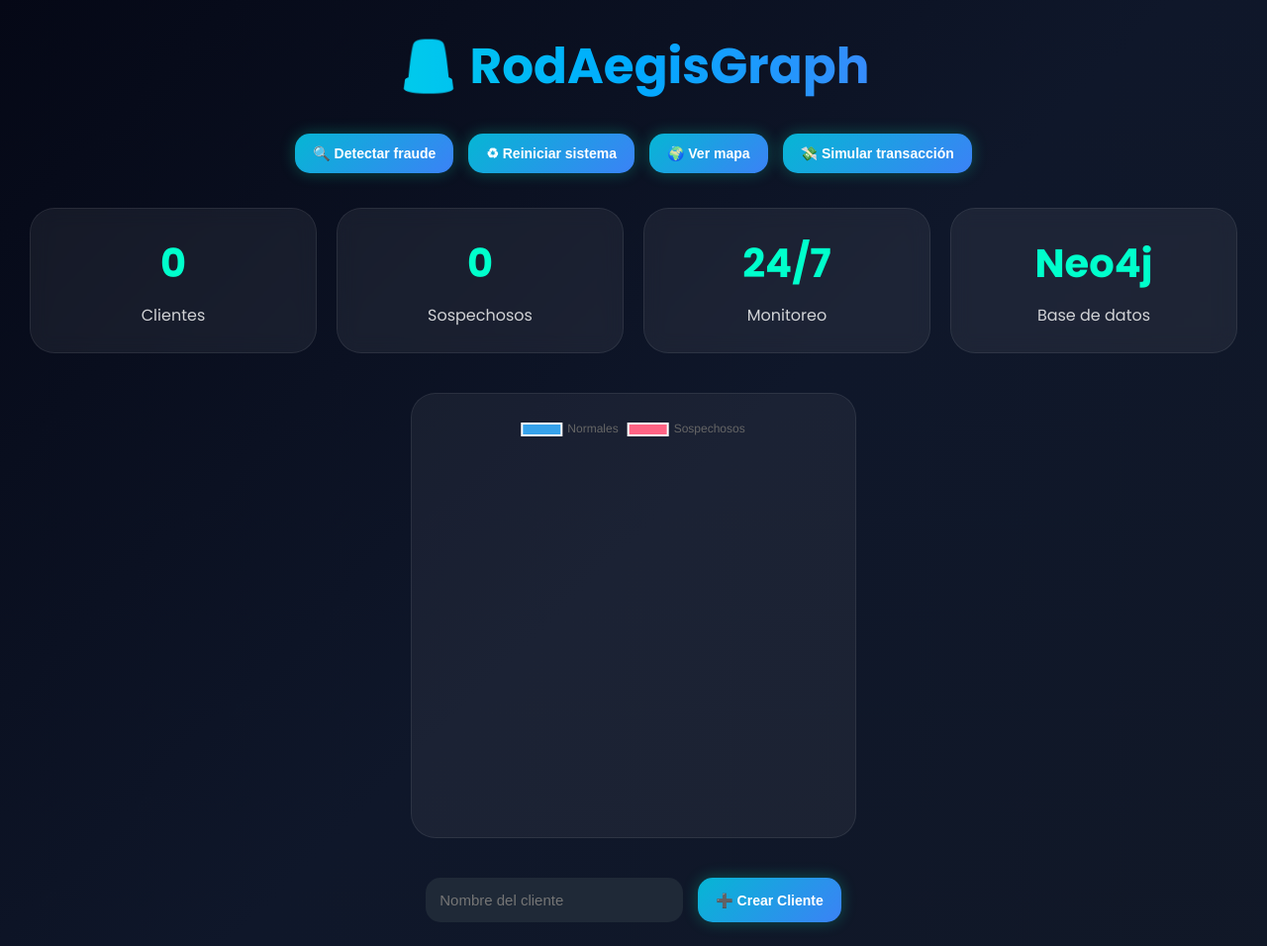
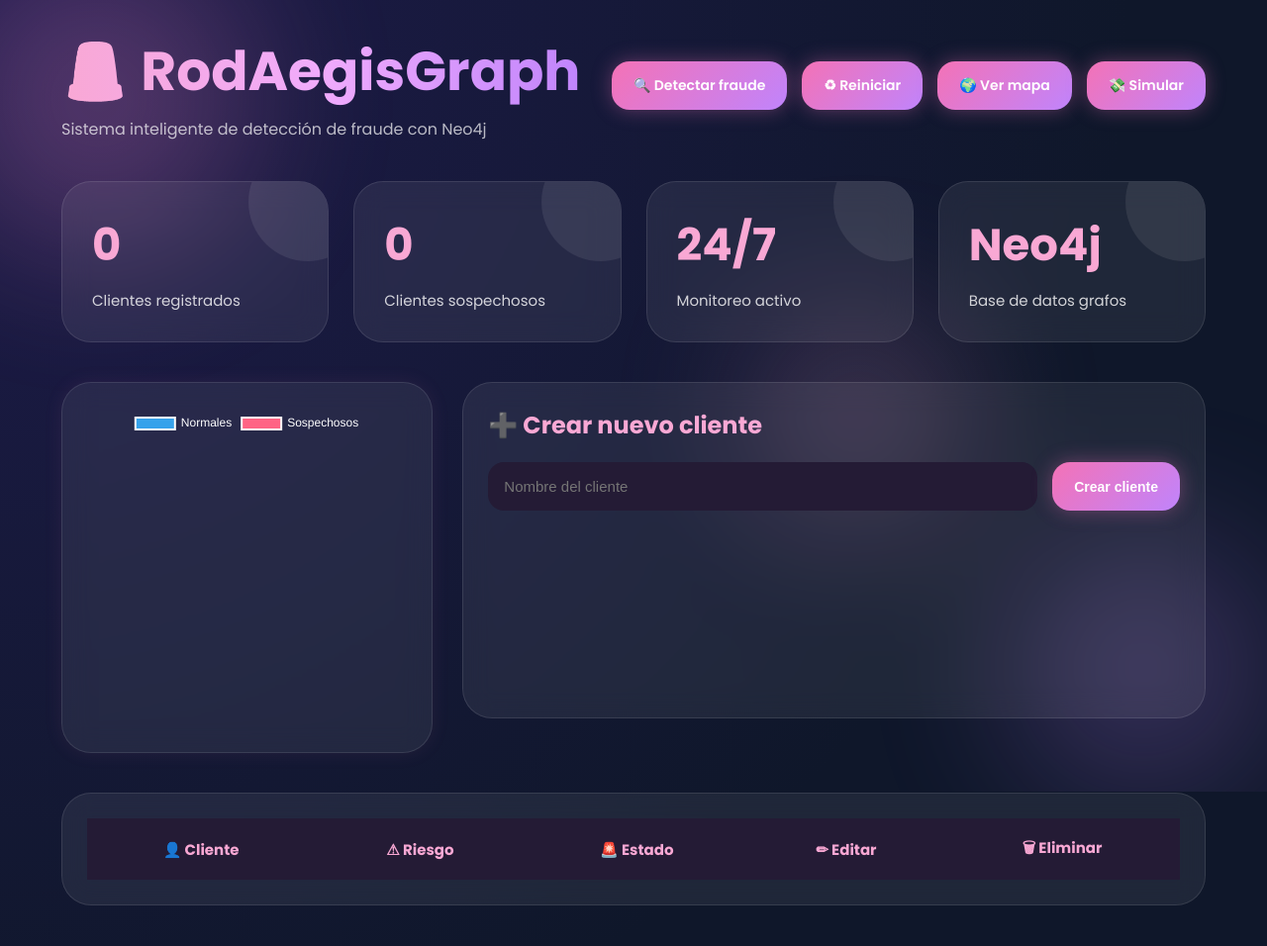
Before and after one commit to rods19240-stack/RodAegisGraph, a Flask app: page / in a window 1280 px wide. Shown: the top 956 px of the page at 99% size. Run offline with Flask 3, Linux system fonts and the light colour scheme; data that the repository does not hold is empty.

Commit message:
Actualizacion BD

```diff
--- a/templates/index.html
+++ b/templates/index.html
@@ -27,39 +27,116 @@ body{
     font-family:'Poppins',sans-serif;
 
     background:
-    linear-gradient(
-    135deg,
-    #050816,
-    #0f172a,
-    #111827);
+    radial-gradient(circle at top left,#1e1b4b,#0f172a 70%);
 
     color:white;
 
     min-height:100vh;
 
+    overflow-x:hidden;
+}
+
+/* FONDO */
+
+.bg{
+
+    position:fixed;
+
+    width:100%;
+
+    height:100%;
+
+    z-index:-1;
+
+    overflow:hidden;
+}
+
+.circle{
+
+    position:absolute;
+
+    border-radius:50%;
+
+    filter:blur(80px);
+
+    opacity:0.25;
+}
+
+.c1{
+    width:300px;
+    height:300px;
+    background:#ff8fd8;
+    top:-50px;
+    left:-50px;
+}
+
+.c2{
+    width:250px;
+    height:250px;
+    background:#c084fc;
+    bottom:0;
+    right:0;
+}
+
+.c3{
+    width:200px;
+    height:200px;
+    background:#f9a8d4;
+    top:40%;
+    left:60%;
+}
+
+/* CONTENEDOR */
+
+.container{
+
+    width:95%;
+
+    max-width:1500px;
+
+    margin:auto;
+
     padding:30px;
 }
 
-/* TITULO */
+/* HEADER */
 
-h1{
+.header{
 
-    text-align:center;
+    display:flex;
 
-    font-size:50px;
+    justify-content:space-between;
 
-    margin-bottom:30px;
+    align-items:center;
+
+    flex-wrap:wrap;
+
+    margin-bottom:40px;
+}
+
+.logo h1{
+
+    font-size:55px;
+
+    font-weight:700;
 
     background:
     linear-gradient(
     90deg,
-    #00ffcc,
-    #00aaff,
-    #8b5cf6);
+    #f9a8d4,
+    #f0abfc,
+    #c084fc);
 
     -webkit-background-clip:text;
 
     -webkit-text-fill-color:transparent;
+}
+
+.logo p{
+
+    opacity:0.7;
+
+    margin-top:5px;
 }
 
 /* BOTONES */
@@ -68,22 +145,18 @@ h1{
 
     display:flex;
 
-    justify-content:center;
-
     flex-wrap:wrap;
 
     gap:15px;
-
-    margin-bottom:35px;
 }
 
-button{
+.btn{
 
-    padding:12px 18px;
+    padding:14px 22px;
 
     border:none;
 
-    border-radius:15px;
+    border-radius:18px;
 
     font-size:14px;
 
@@ -93,23 +166,28 @@ button{
 
     color:white;
 
+    text-decoration:none;
+
     background:
     linear-gradient(
     135deg,
-    #06b6d4,
-    #3b82f6);
+    #f472b6,
+    #c084fc);
 
     transition:0.3s;
 
     box-shadow:
-    0 0 15px rgba(0,255,200,0.25);
+    0 0 20px rgba(244,114,182,0.35);
 }
 
-button:hover{
+.btn:hover{
 
     transform:
-    translateY(-4px)
+    translateY(-5px)
     scale(1.05);
+
+    box-shadow:
+    0 0 25px rgba(244,114,182,0.6);
 }
 
 /* DASHBOARD */
@@ -119,62 +197,141 @@ button:hover{
     display:grid;
 
     grid-template-columns:
-    repeat(auto-fit,minmax(220px,1fr));
+    repeat(auto-fit,minmax(240px,1fr));
 
-    gap:20px;
+    gap:25px;
 
     margin-bottom:40px;
 }
 
 .card{
 
+    position:relative;
+
+    overflow:hidden;
+
     background:
-    rgba(255,255,255,0.06);
+    rgba(255,255,255,0.07);
 
-    border-radius:25px;
+    border-radius:30px;
 
-    padding:25px;
+    padding:30px;
 
-    text-align:center;
+    border:1px solid rgba(255,255,255,0.10);
 
-    border:1px solid rgba(255,255,255,0.08);
-
-    backdrop-filter:blur(10px);
+    backdrop-filter:blur(15px);
 
     transition:0.3s;
 }
 
+.card::before{
+
+    content:"";
+
+    position:absolute;
+
+    width:120px;
+
+    height:120px;
+
+    background:
+    rgba(255,255,255,0.08);
+
+    border-radius:50%;
+
+    top:-40px;
+
+    right:-40px;
+}
+
 .card:hover{
 
-    transform:translateY(-6px);
+    transform:translateY(-8px);
 
     box-shadow:
-    0 0 20px rgba(0,255,200,0.15);
+    0 0 30px rgba(244,114,182,0.18);
 }
 
 .card h2{
 
-    font-size:40px;
+    font-size:45px;
 
-    color:#00ffcc;
+    color:#f9a8d4;
+
+    margin-bottom:10px;
 }
 
 .card p{
 
-    margin-top:10px;
+    opacity:0.8;
 
-    opacity:0.8;
+    font-size:15px;
+}
+
+/* CONTENIDO */
+
+.content{
+
+    display:grid;
+
+    grid-template-columns:
+    1fr 2fr;
+
+    gap:30px;
+
+    margin-bottom:40px;
+}
+
+@media(max-width:1000px){
+
+    .content{
+
+        grid-template-columns:1fr;
+    }
+}
+
+/* GRAFICA */
+
+.grafica{
+
+    background:
+    rgba(255,255,255,0.07);
+
+    border-radius:30px;
+
+    padding:25px;
+
+    border:1px solid rgba(255,255,255,0.10);
+
+    backdrop-filter:blur(14px);
+
+    box-shadow:
+    0 0 20px rgba(244,114,182,0.08);
 }
 
 /* FORM */
 
 .form-crear{
 
-    margin-bottom:30px;
+    background:
+    rgba(255,255,255,0.07);
 
-    display:flex;
+    border-radius:30px;
 
-    justify-content:center;
+    padding:25px;
+
+    border:1px solid rgba(255,255,255,0.10);
+
+    margin-bottom:35px;
+
+    backdrop-filter:blur(14px);
+}
+
+.form-crear h2{
+
+    margin-bottom:20px;
+
+    color:#f9a8d4;
 }
 
 .form-crear form{
@@ -184,41 +341,57 @@ button:hover{
     gap:15px;
 
     flex-wrap:wrap;
-
-    justify-content:center;
 }
 
 .form-crear input{
 
-    padding:14px;
+    flex:1;
+
+    min-width:240px;
+
+    padding:15px;
 
     border:none;
 
-    border-radius:15px;
+    border-radius:16px;
 
-    width:260px;
-
-    background:#1f2937;
+    background:#241b35;
 
     color:white;
 
     font-size:15px;
+
+    outline:none;
+
+    border:1px solid transparent;
+
+    transition:0.3s;
+}
+
+.form-crear input:focus{
+
+    border:1px solid #f9a8d4;
+
+    box-shadow:
+    0 0 15px rgba(249,168,212,0.3);
 }
 
 /* TABLA */
 
 .table-box{
 
+    background:
+    rgba(255,255,255,0.07);
+
+    border-radius:30px;
+
+    padding:25px;
+
+    border:1px solid rgba(255,255,255,0.10);
+
     overflow:auto;
 
-    border-radius:25px;
-
-    background:
-    rgba(255,255,255,0.05);
-
-    padding:20px;
-
-    border:1px solid rgba(255,255,255,0.08);
+    backdrop-filter:blur(14px);
 }
 
 table{
@@ -230,16 +403,18 @@ table{
 
 th{
 
-    background:#111827;
+    padding:18px;
 
-    padding:15px;
+    background:#241b35;
 
-    color:#00ffcc;
+    color:#f9a8d4;
+
+    font-size:15px;
 }
 
 td{
 
-    padding:14px;
+    padding:16px;
 
     text-align:center;
 
@@ -250,93 +425,141 @@ td{
 tr:hover{
 
     background:
-    rgba(255,255,255,0.05);
+    rgba(255,255,255,0.06);
 }
+
+/* FILA SOSPECHOSA */
 
 .sospechoso{
 
     background:
-    rgba(255,0,0,0.2);
+    rgba(255,105,180,0.12);
 }
 
 /* INPUT TABLA */
 
 .input-riesgo{
 
-    width:150px;
+    width:170px;
 
-    padding:8px;
+    padding:10px;
 
     border:none;
 
-    border-radius:10px;
+    border-radius:12px;
 
     text-align:center;
 
-    background:#1f2937;
+    background:#241b35;
 
     color:white;
+
+    outline:none;
 }
 
-/* GRAFICA */
+/* MINI BOTONES */
 
-.grafica{
+.btn-mini{
 
-    width:100%;
+    padding:10px 14px;
 
-    max-width:450px;
+    border:none;
 
-    margin:auto;
+    border-radius:12px;
 
-    margin-bottom:40px;
+    cursor:pointer;
+
+    color:white;
+
+    font-weight:600;
+
+    transition:0.3s;
+}
+
+.editar{
 
     background:
-    rgba(255,255,255,0.05);
+    linear-gradient(
+    135deg,
+    #f472b6,
+    #d946ef);
+}
 
-    padding:20px;
+.eliminar{
 
-    border-radius:25px;
+    background:
+    linear-gradient(
+    135deg,
+    #fb7185,
+    #e11d48);
+}
 
-    border:1px solid rgba(255,255,255,0.08);
+.btn-mini:hover{
+
+    transform:scale(1.08);
+}
+
+/* FOOTER */
+
+.footer{
+
+    text-align:center;
+
+    margin-top:40px;
+
+    opacity:0.7;
+
+    font-size:14px;
+
+    color:#fbcfe8;
 }
 
 </style>
 
 </head>
-
 <body>
 
-<h1>
-🚨 RodAegisGraph
-</h1>
+<div class="bg">
 
-<!-- BOTONES -->
+<div class="circle c1"></div>
+<div class="circle c2"></div>
+<div class="circle c3"></div>
+
+</div>
+
+<div class="container">
+
+<!-- HEADER -->
+
+<div class="header">
+
+<div class="logo">
+
+<h1>🚨 RodAegisGraph</h1>
+
+<p>Sistema inteligente de detección de fraude con Neo4j</p>
+
+</div>
 
 <div class="botones">
 
-<a href="/detectar">
-<button>
+<a href="/detectar" class="btn">
 🔍 Detectar fraude
-</button>
 </a>
 
-<a href="/reiniciar">
-<button>
-♻ Reiniciar sistema
-</button>
+<a href="/reiniciar" class="btn">
+♻ Reiniciar
 </a>
 
-<a href="/mapa">
-<button>
+<a href="/mapa" class="btn">
 🌍 Ver mapa
-</button>
 </a>
 
-<a href="/simular">
-<button>
-💸 Simular transacción
-</button>
+<a href="/simular" class="btn">
+💸 Simular
 </a>
+
+</div>
 
 </div>
 
@@ -345,28 +568,44 @@ tr:hover{
 <div class="dashboard">
 
 <div class="card">
+
 <h2>{{ clientes|length }}</h2>
-<p>Clientes</p>
+
+<p>Clientes registrados</p>
+
 </div>
 
 <div class="card">
+
 <h2>
 {{ clientes | selectattr('sospechoso') | list | length }}
 </h2>
-<p>Sospechosos</p>
+
+<p>Clientes sospechosos</p>
+
 </div>
 
 <div class="card">
+
 <h2>24/7</h2>
-<p>Monitoreo</p>
+
+<p>Monitoreo activo</p>
+
 </div>
 
 <div class="card">
+
 <h2>Neo4j</h2>
-<p>Base de datos</p>
+
+<p>Base de datos grafos</p>
+
 </div>
 
 </div>
+
+<!-- CONTENIDO -->
+
+<div class="content">
 
 <!-- GRAFICA -->
 
@@ -376,9 +615,11 @@ tr:hover{
 
 </div>
 
-<!-- FORM CREAR -->
+<!-- FORMULARIO -->
 
 <div class="form-crear">
+
+<h2>➕ Crear nuevo cliente</h2>
 
 <form action="/crear" method="POST">
 
@@ -389,11 +630,13 @@ placeholder="Nombre del cliente"
 required
 >
 
-<button type="submit">
-➕ Crear Cliente
+<button class="btn" type="submit">
+Crear cliente
 </button>
 
 </form>
+
+</div>
 
 </div>
 
@@ -405,13 +648,13 @@ required
 
 <tr>
 
-<th>👤 Nombre</th>
+<th>👤 Cliente</th>
 
 <th>⚠ Riesgo</th>
 
-<th>🚨 Sospechoso</th>
+<th>🚨 Estado</th>
 
-<th>✏ Editar nombre</th>
+<th>✏ Editar</th>
 
 <th>🗑 Eliminar</th>
 
@@ -421,16 +664,22 @@ required
 
 <tr class="{% if c.sospechoso %}sospechoso{% endif %}">
 
-<td>
-{{ c.nombre }}
-</td>
+<td>{{ c.nombre }}</td>
+
+<td>{{ c.riesgo }}</td>
 
 <td>
-{{ c.riesgo }}
-</td>
 
-<td>
-{{ c.sospechoso }}
+{% if c.sospechoso %}
+
+🚨 Sospechoso
+
+{% else %}
+
+✅ Normal
+
+{% endif %}
+
 </td>
 
 <td>
@@ -444,8 +693,8 @@ name="nombre"
 value="{{ c.nombre }}"
 >
 
-<button type="submit">
-✏
+<button class="btn-mini editar" type="submit">
+Guardar
 </button>
 
 </form>
@@ -456,8 +705,8 @@ value="{{ c.nombre }}"
 
 <a href="/eliminar/{{ c.id }}">
 
-<button>
-🗑
+<button class="btn-mini eliminar">
+Eliminar
 </button>
 
 </a>
@@ -469,6 +718,14 @@ value="{{ c.nombre }}"
 {% endfor %}
 
 </table>
+
+</div>
+
+<div class="footer">
+
+RodAegisGraph © 2026 | Flask + Neo4j + Chart.js
+
+</div>
 
 </div>
 
@@ -503,15 +760,22 @@ new Chart(ctx, {
                 sospechosos
             ],
 
-            borderWidth: 2
-
+            borderWidth:2
         }]
     },
 
     options: {
 
-        responsive: true
+        responsive:true,
 
+        plugins:{
+
+            legend:{
+                labels:{
+                    color:"white"
+                }
+            }
+        }
     }
 
 });
```
